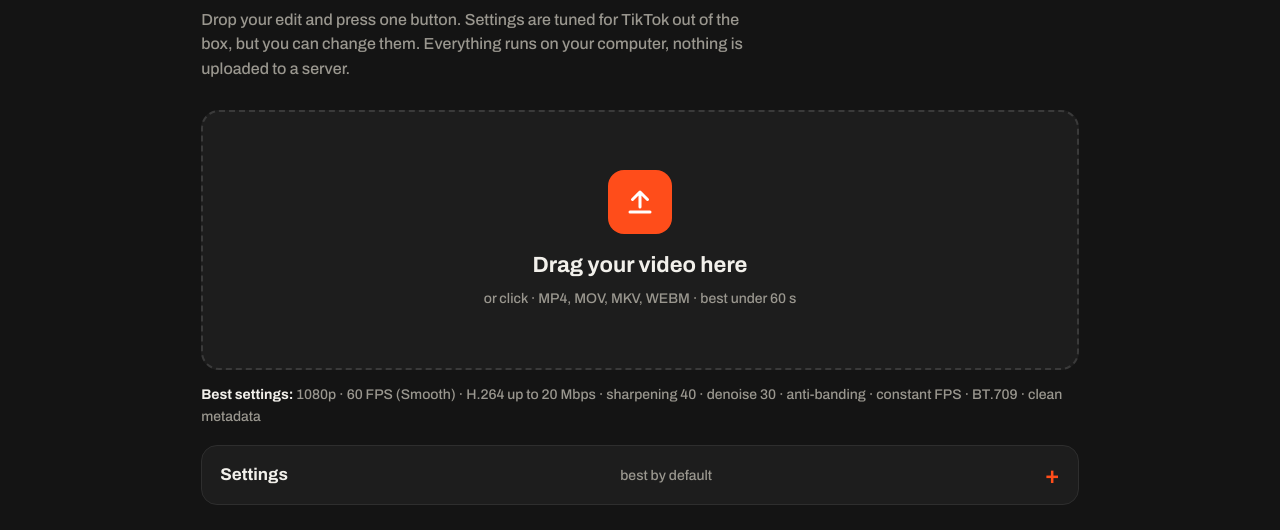
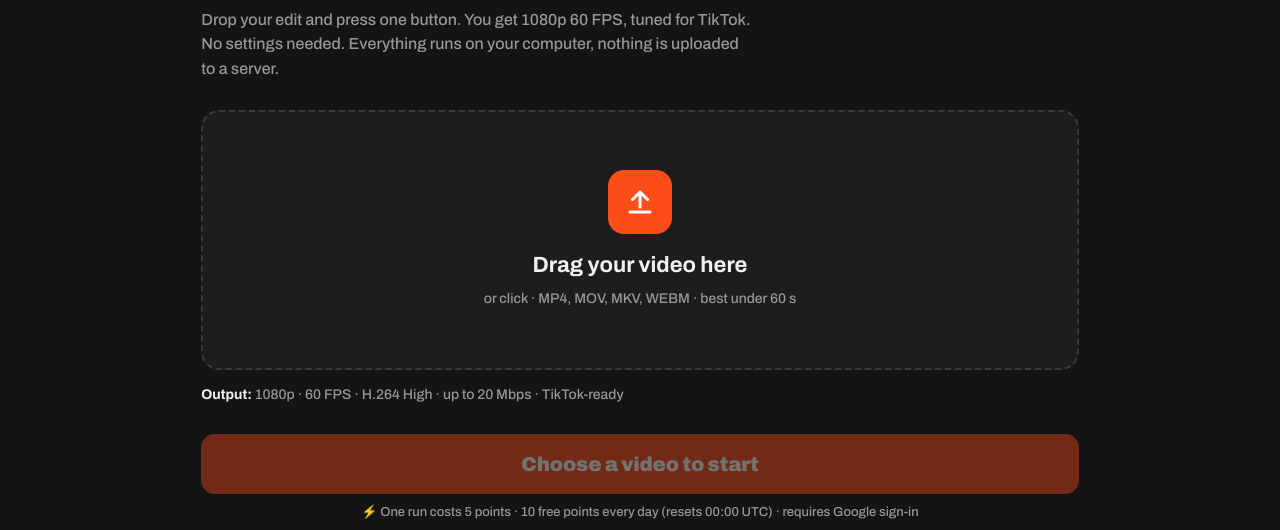
Before and after one commit to gatherzagmar-hash/frameup, a website: page index.html in a window 1280 px wide. Shown: the part 246-776 px from the top of the page. Drawn offline with Linux system fonts and the light colour scheme.

Commit message:
One-click Method: 1080p 60 FPS, no settings

```diff
--- a/index.html
+++ b/index.html
@@ -213,7 +213,7 @@ body{margin:0;background:var(--bg);color:var(--ink);font:16px/1.55 Archivo,syste
 <section id="up">
 <div class="wrap">
   <h1>The best TikTok quality method.</h1>
-  <p class="lead">Drop your edit and press one button. Settings are tuned for TikTok out of the box, but you can change them. Everything runs on your computer, nothing is uploaded to a server.</p>
+  <p class="lead">Drop your edit and press one button. You get 1080p 60 FPS, tuned for TikTok. No settings needed. Everything runs on your computer, nothing is uploaded to a server.</p>
 
   <div class="drop" id="drop">
     <input type="file" id="pick" accept="video/*,.mov,.mkv" aria-label="Choose a video">
@@ -237,7 +237,7 @@ body{margin:0;background:var(--bg);color:var(--ink);font:16px/1.55 Archivo,syste
 
   <p class="summary" id="summary"></p>
 
-  <details class="adv" id="adv">
+  <details class="adv" id="adv" hidden>
     <summary>Settings <span>best by default</span></summary>
     <div class="in">
       <h2>Resolution</h2>
@@ -458,7 +458,7 @@ const engineMsg = m => /NET/.test(m) ? 'Could not download the engine. Check you
 /* ================= ustawienia ================= */
 const BEST = { res: '1080', fps: '60', interp: 'blend', codec: 'h264', br: '20', sharp: 40, dn: 30, deband: true, hq: false, fast: false };
 let S = { ...BEST };
-try { const s = JSON.parse(localStorage.getItem('metoda-set-v2')); if (s) S = { ...BEST, ...s }; } catch (e) {}
+// one method for everyone: always the best settings (the settings panel is hidden)
 const radios = ['res', 'fps', 'interp', 'codec', 'br'];
 function syncUI() {
   radios.forEach(n => { const el = document.querySelector(`#up input[name=${n}][value="${S[n]}"]`); if (el) el.checked = true; });
@@ -472,7 +472,7 @@ function summary() {
   const isBest = JSON.stringify(S) === JSON.stringify(BEST);
   const res = { '1080': '1080p', '1440': '2K', '2160': '4K' }[S.res];
   const fps = S.fps === '0' ? 'original FPS' : S.fps + ' FPS (' + (S.interp === 'mci' ? 'Max' : 'Smooth') + ')';
-  $('summary').innerHTML = `<b>${isBest ? 'Best settings' : 'Your settings'}:</b> ${esc(res)} · ${esc(fps)} · ${S.codec === 'hevc' ? 'HEVC' : 'H.264'} up to ${esc(S.br)} Mbps · sharpening ${S.sharp} · denoise ${S.dn}${S.deband ? ' · anti-banding' : ''}${S.hq ? ' · precise encoding' : ''}${S.fast ? ' · <b>Fast mode</b>' : ''} · constant FPS · BT.709 · clean metadata`;
+  $('summary').innerHTML = '<b>Output:</b> 1080p · 60 FPS · H.264 High · up to 20 Mbps · TikTok-ready';
 }
 radios.forEach(n => document.querySelectorAll(`#up input[name=${n}]`).forEach(el => el.addEventListener('change', () => { S[n] = el.value; save(); })));
 $('sharp').addEventListener('input', e => { S.sharp = +e.target.value; $('o-sharp').textContent = S.sharp; save(); });
```
